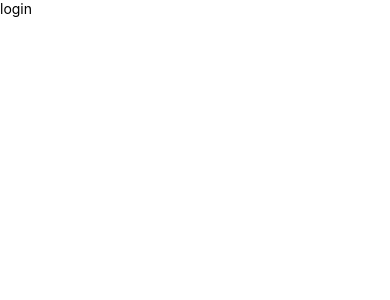
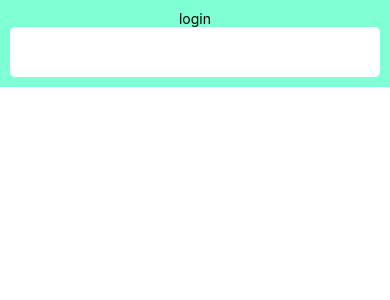
Before and after one commit to periclesgdc/vendas-online-app, a React Native app: screen / in a window 390 px wide. Shown: the top 300 px of the page. Built offline with nearby package versions, Linux system fonts and the light colour scheme.

Commit message:
Text input

```diff
--- a/src/App.tsx
+++ b/src/App.tsx
@@ -1,4 +1,4 @@
-import { SafeAreaView, StyleSheet } from "react-native";
+import { SafeAreaView } from "react-native";
 import Login from "./modules/login";
 
 const App = () => {
@@ -10,11 +10,4 @@
   );
 }
 
-const styles = StyleSheet.create({
-  input: {
-    backgroundColor: '#ddd',
-    margin: 16
-  }
-})
-
 export default App;
--- a/src/modules/login/screens/Login.tsx
+++ b/src/modules/login/screens/Login.tsx
@@ -1,9 +1,14 @@
 import { Text, View } from "react-native"
+import { ContainerLogin } from "../styles/login.styles";
+import Input from "../../../shared/components/inputs/Input";
 
 const Login = () => {
   return (
     <View>
-      <Text>login</Text>
+      <ContainerLogin>
+        <Text>login</Text>
+        <Input />
+      </ContainerLogin>
     </View>
   )
 }
--- /dev/null
+++ b/src/modules/login/styles/login.styles.ts
@@ -0,0 +1,10 @@
+import styled from "styled-components/native";
+
+export const ContainerLogin = styled.View`
+  height: 100%;
+  width: 100%;
+  background-color: aquamarine;
+  justify-content: center;
+  align-items: center;
+  padding: 10px;
+`;
--- /dev/null
+++ b/src/shared/components/inputs/Input.tsx
@@ -0,0 +1,10 @@
+import { TextInputProps } from "react-native";
+import { ContainerInput } from "./input.style";
+
+type InputProps = TextInputProps;
+
+const Input = (props: InputProps) => {
+  return <ContainerInput {...props} />
+}
+
+export default Input;
--- /dev/null
+++ b/src/shared/components/inputs/input.style.ts
@@ -0,0 +1,10 @@
+import styled from "styled-components/native";
+
+export const ContainerInput = styled.TextInput`
+  width: 100%;
+  height: 50px;
+  padding: 16px;
+  background-color: white;
+  color: grey;
+  border-radius: 5px;
+`;
```
